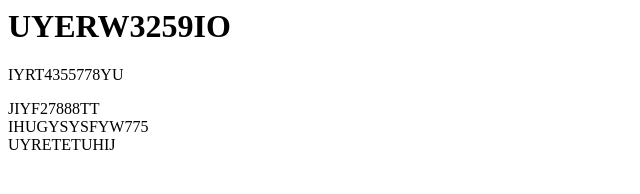
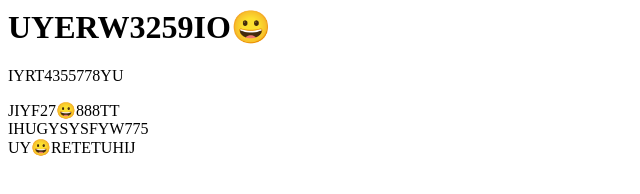
Before and after one commit to Lex1101010/A9FEUG4384FY, a plain HTML site: page index.html in a window 1280 px wide. Shown: the whole page, without its empty margins (0-640 px from the left). Drawn offline with Linux system fonts and the light colour scheme.

Commit message:
Update index.html

```diff
--- a/index.html
+++ b/index.html
@@ -1,5 +1,5 @@
-<h1>UYERW3259IO</h1>
+<h1>UYERW3259IO😀</h1>
 <p>IYRT4355778YU</p>
-<div>JIYF27888TT</div>
+<div>JIYF27😀888TT</div>
 <div>IHUGYSYSFYW775</div>
-<div>UYRETETUHIJ</div>
+<div>UY😀RETETUHIJ</div>
```
